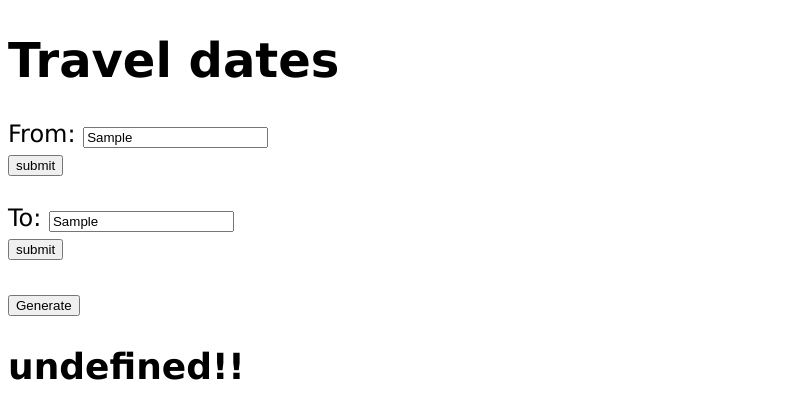
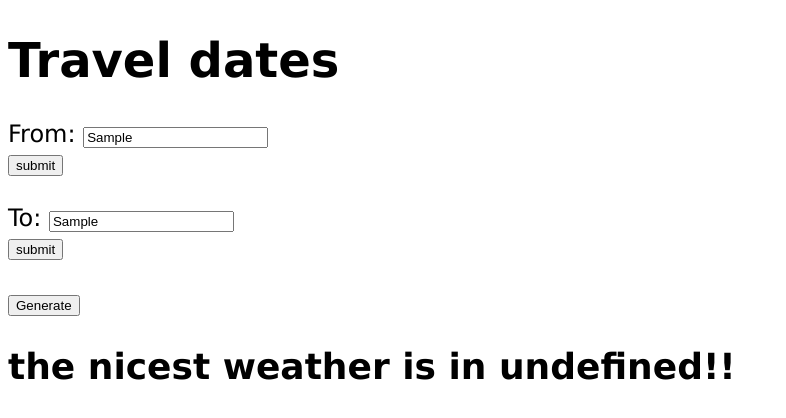
Before and after one commit to jsbarbuto/jsbarbuto.github.io, a plain HTML site: page index.html in a window 1280 px wide. Both pictures are taken after typing "Sample", "Sample" into the empty fields and a click on the button "Generate". Shown: the whole page, without its empty margins (0-786 px from the left). Drawn offline with Linux system fonts and the light colour scheme.

Commit message:
initial commit

```diff
--- a/index.html
+++ b/index.html
@@ -3,7 +3,7 @@
 <head>
     <meta charset="UTF-8">
     <meta name="viewport" content="width=device-width, initial-scale=1.0">
-    <title>My Website</title>
+    <title>TravelerSite</title>
     <link rel="stylesheet" href="style.css">
 </head>
 <body>
--- a/index.js
+++ b/index.js
@@ -1,29 +1,22 @@
 const weatherData = {'2025-06-08': ['Rome', '15'], '2025-06-09': ['Brisbane', '15'], '2025-06-10': ['Mendoza', '15'], '2025-06-11': ['Rome', '15'], '2025-06-12': ['Rome', '15'], '2025-06-13': ['Rome', '15'], '2025-06-14': ['Vienna', '15'], '2025-06-15': ['Vienna', '15'], '2025-06-16': ['Brisbane', '15'], '2025-06-17': ['Vienna', '15'], '2025-06-18': ['Vienna', '15'], '2025-06-19': ['Buenos Aires', '15'], '2025-06-20': ['Buenos Aires', '15'], '2025-06-21': ['Buenos Aires', '15'], '2025-06-22': ['C�rdoba', '15'], '2025-06-23': ['Toronto', '15'], '2025-06-24': ['Toronto', '15'], '2025-06-25': ['Athens', '15'], '2025-06-26': ['Valletta', '15']}
 
-console.log(weatherData['2025-06-08']);
-
 console.log(`example dates 20250609, 20250615`);
-//YYYYMMDD
-//20250609
 let dateFrom
 let dateBack
 //dataset format 2025-06-10
-
 
 document.getElementById("dateFromButton").onclick = function(){
     dateFrom = document.getElementById("dateFrom").value;
     dateFrom = formatDate(dateFrom);
 
     console.log("date From: " + dateFrom);
-
 }
 
 document.getElementById("dateBackButton").onclick = function(){
     dateBack = document.getElementById("dateBack").value;
-    console.log("date To: " + dateBack);
     dateBack = formatDate(dateBack);
 
-    document.getElementById("myH2").textContent = `${dateFrom} - ${dateBack} ....`;
+    console.log("date To: " + dateBack);
 }
 
 document.getElementById("generateButton").onclick = function(){
@@ -32,15 +25,16 @@ document.getElementById("generateButton").onclick = function(){
     console.log(`dates: ${dates}`);
 
     let winner = bestLocation(dates, weatherData);
-    console.log(`best country: ${winner}`);
+    console.log(`best location: ${winner}`);
 
-    //write best location
-    document.getElementById("myH2").textContent = `${winner}!!`;
+    document.getElementById("myH2").textContent =
+    `For dates ${dateFrom} to ${dateBack}:`;
+
+    document.getElementById("myH2").textContent = `the nicest weather is in ${winner}!!`;
 
     console.log(`recommended city is ${winner}`);
 }
 
-//window.alert('example');
 
 function formatDate(date){
     stringBuilder = "";
@@ -57,29 +51,28 @@ function getDateRange(startDateStr, endDateStr) {
   const startDate = new Date(startDateStr);
   const endDate = new Date(endDateStr);
 
-  //prevent DST issues
+  // prevent DST issues
   startDate.setHours(0, 0, 0, 0);
   endDate.setHours(0, 0, 0, 0);
 
   while (startDate <= endDate) {
-    //get string (YYYY-MM-DD T 00:00:00.000Z)
+    // get string (YYYY-MM-DD T 00:00:00.000Z)
     const formatted = startDate.toISOString().split('T')[0];
     dates.push(formatted);
 
-    //next day
+    // next day
     startDate.setDate(startDate.getDate() + 1);
   }
 
   return dates;
 }
 
-//data -> date: [city, score]
 function bestLocation(dates){
-    //dict -> city : score
+    //dict format city : score
     let dict = {};
 
     for (let d of dates){
-        //cityScore -> tokyo, 10
+        //cityScore format tokyo, 10
         let cityScore = weatherData[d];
         let city = cityScore[0];
         let dataScore = cityScore[1];
--- a/style.css
+++ b/style.css
@@ -1,5 +1,4 @@
 body{
     font-family: Verdana;
     font-size: 1.5em;
-
 }
```
